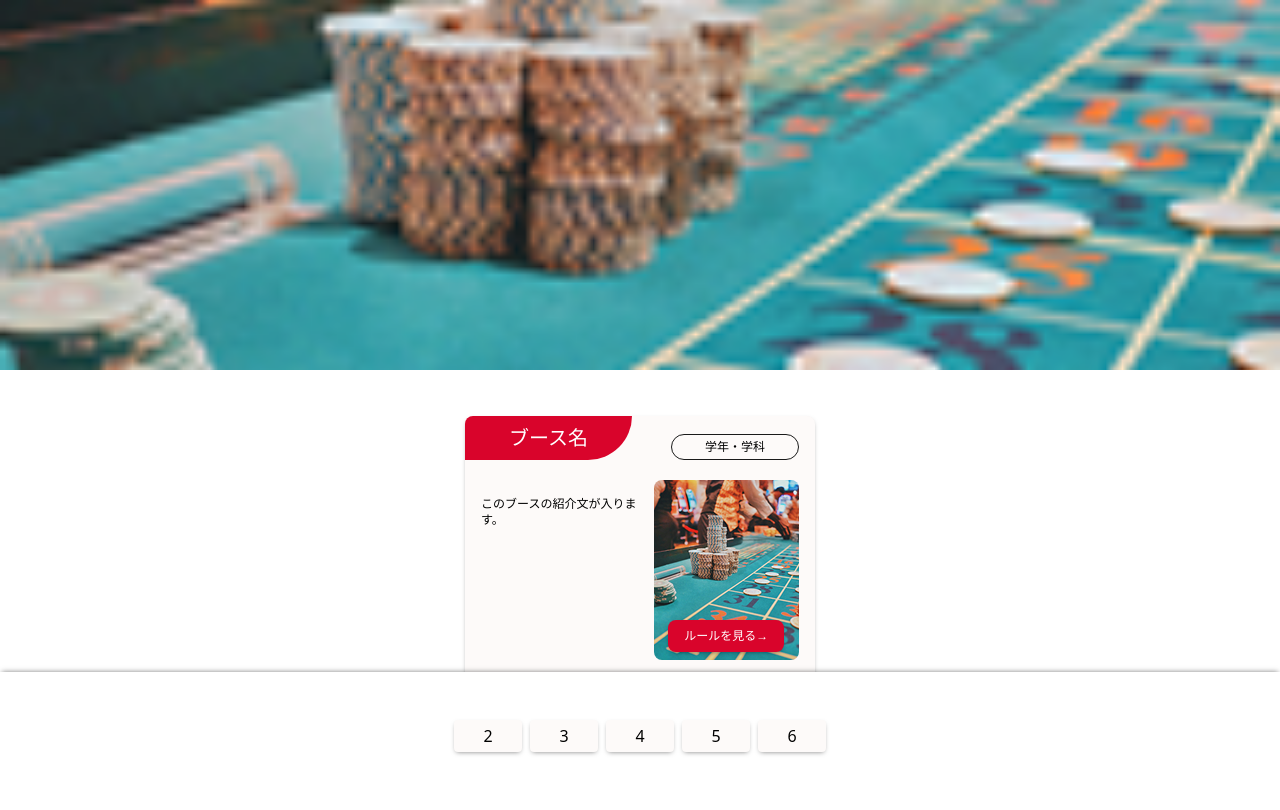
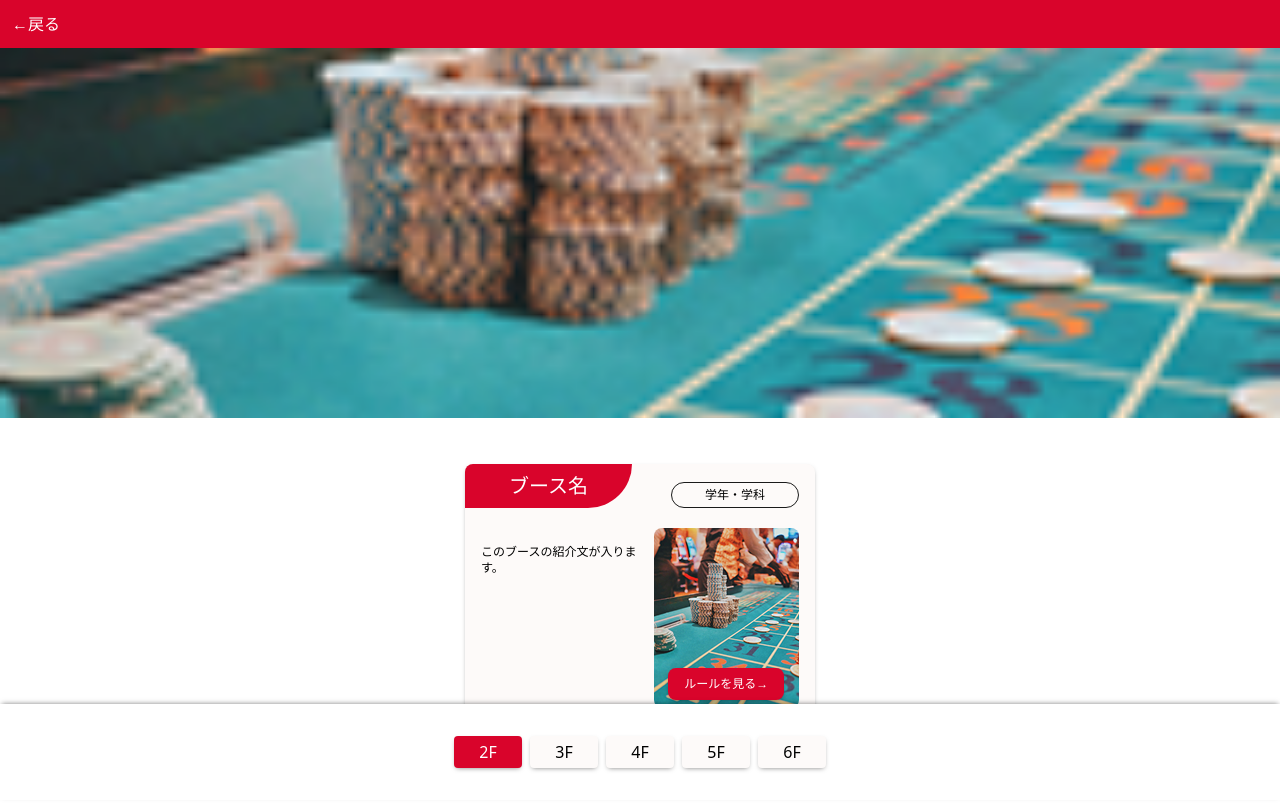
Before and after one commit to Gran-App-Vantan/vanx-frontend, a Next.js app in the folder vanx-app/: page /floor-map in a window 1280 px wide. Shown: the top 810 px of the page. Built offline with nearby package versions, Linux system fonts and the light colour scheme.

Commit message:
defaultで「2F」のボタンを赤く表示させるように変更 戻るボタンでページが戻るように追加

```diff
--- a/vanx-app/app/floor-map/page.tsx
+++ b/vanx-app/app/floor-map/page.tsx
@@ -5,7 +5,7 @@ export default function FloorMap() {
     <>
       {/* フロアマップページ */}
       {/* <FooterNavItem /> */}
-      <FloorNavItem floors={[2, 3, 4, 5, 6]} />
+      <FloorNavItem floors={["2F", "3F", "4F", "5F", "6F"]} />
     </>
   );
 }
--- a/vanx-app/app/page.tsx
+++ b/vanx-app/app/page.tsx
@@ -1,7 +1,7 @@
 "use client";
 
 import { PostItem, ReactionBottomSheet, PostDeleteModal } from "@/components/post";
-import { FooterNavItem, Modal } from "@/components/shared";
+import { FooterNavItem, Button } from "@/components/shared";
 import { useState, useEffect, useRef } from "react";
 import { FloorNavItem } from "@/components/shared";
 
--- a/vanx-app/components/shared/FloorNavItem.tsx
+++ b/vanx-app/components/shared/FloorNavItem.tsx
@@ -2,10 +2,10 @@
 
 import Image from "next/image";
 import { useState } from "react";
-import { FloorMapCard } from "./FloorMapCard";
+import { ReturnButton, FloorMapCard } from "@/components/shared";
 
 type Props = {
-    floors: number[];
+    floors: string[];
     // imgSrc: string;
 }
 
@@ -13,15 +13,17 @@ type Props = {
  const floorsActive = ["w-17", "h-8", "bg-accent", "text-white", "font-normal", "shadow-bottom", "text-center", "src-[map-detail-image.png]", "rounded", "my-8"];
 
 export function FloorNavItem({floors}: Props) {
-    const [isActive, setIsActive] = useState<number | null>(null);
+    const [isActive, setIsActive] = useState<string | null>(floors[0]);
 
-    const handleClick = (floor: number) => {
+    const handleClick = (floor: string) => {
         setIsActive(floor);
     };
 
-    const defaultImage = (floor: number | null) => {
+    const defaultImage = (floor: string | null) => {
         if (!floor) return "/map-detail-image.png";
 
+        // 末尾の "F" を除去するなど、キーを揃える
+        const floorKey = floor.replace(/[^0-9]/g, "");
         const floorImages: Record<string, string> = {
             '2': '/map-detail-image.png',
             '3': '/icon.png',
@@ -30,10 +32,12 @@ export function FloorNavItem({floors}: Props) {
             '6': '/floor-6.png',
         };
 
-        return floorImages[floor.toString()] || "/map-detail-image.png";
+        return floorImages[floorKey] || "/map-detail-image.png";
     };
 
     return (
+      <>
+        <ReturnButton />
         <div className="relative w-full h-screen">
           <div className="w-full h-[370px]">
             <div className="h-[370px] flex-shrink-0">
@@ -58,8 +62,7 @@ export function FloorNavItem({floors}: Props) {
             />
           </div>
 
-          <div className="absolute bottom-0 left-0 right-0 shadow-top bg-white">
-            <div className="flex justify-center py-4">
+            <div className="flex justify-center fixed bottom-0 left-1/2 -translate-x-1/2  bg-white  shadow-top w-full">
               <div className="flex gap-2">
                 {floors.map((floor) => (
                   <button
@@ -75,6 +78,6 @@ export function FloorNavItem({floors}: Props) {
               </div>
             </div>
           </div>
-        </div>
+      </>
       );
 }
--- /dev/null
+++ b/vanx-app/components/shared/ReturnButton.tsx
@@ -0,0 +1,14 @@
+"use client";
+import { useRouter } from "next/navigation";
+
+export function ReturnButton() {
+    const router = useRouter();
+    const handleClick = () => {
+        router.back();
+    };
+    return (
+        <div className="bg-accent text-white p-3 flex justify-start items-center">
+            <button onClick={handleClick}>←戻る</button>
+        </div>
+    );
+}
--- a/vanx-app/components/shared/index.ts
+++ b/vanx-app/components/shared/index.ts
@@ -4,3 +4,5 @@ export { FooterNavItem } from "./FooterNavItem";
 export { Button } from "./Button";
 export { FloorMapCard } from "./FloorMapCard";
 export { FloorNavItem } from "./FloorNavItem";
+export { ReturnButton } from "./ReturnButton";
+export { Modal } from "./Modal";
```
